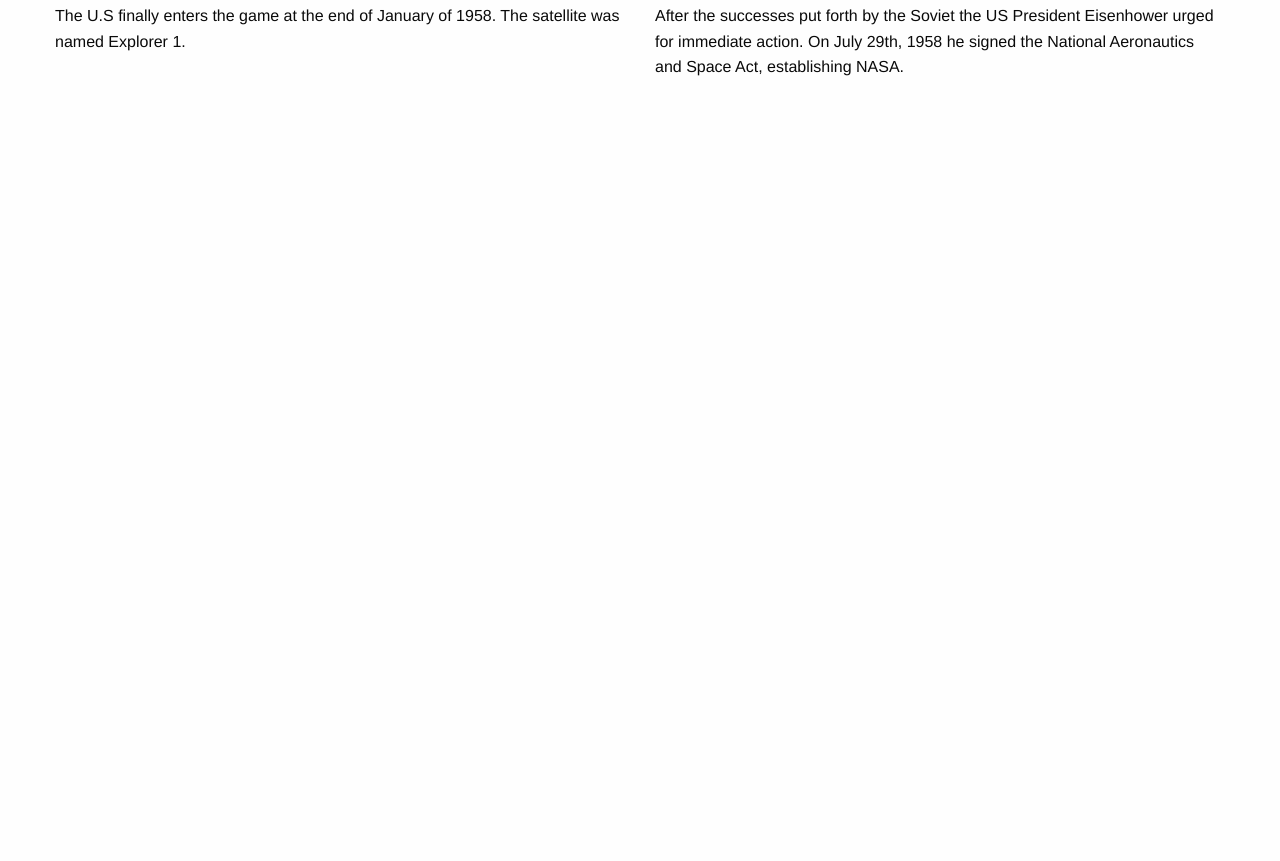
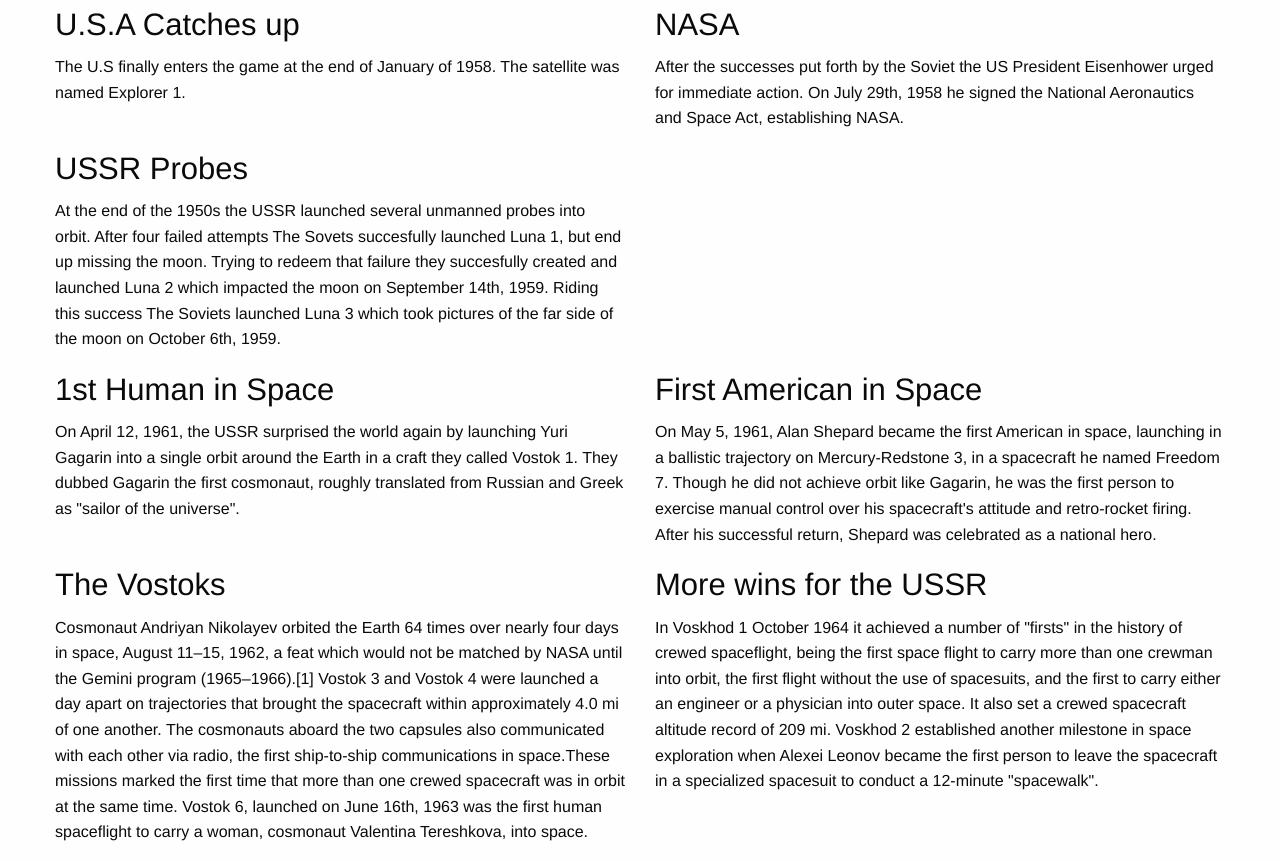
Before and after one commit to TessSayward/SpaceRaceTS, a plain HTML site: page index.html in a window 1280 px wide. Shown: the part 468-1329 px from the top of the page. Before the commit the page ends 800 px from the top, so only its background shows below. Drawn offline with Linux system fonts and the light colour scheme.

Commit message:
More Info

```diff
--- a/index.html
+++ b/index.html
@@ -43,7 +43,7 @@
 
           <div class="small-12 large-6 cell">
             <h3>Back to Back</h3>
-            <p>On November 3rd, 1957, less than a month after launching Sputnik 1, The Soviets launch another. Sputnik 2 was not only the second spacecraft launched into Orbit but the first to ever carry a living animal. Laika the Soviet space dog survived several orbits in space before dying a few hours after launch.<p>
+            <p>On November 3rd, 1957, less than a month after launching Sputnik 1, The Soviets launch another. Sputnik 2 was not only the second spacecraft launched into Orbit but the first to ever carry a living animal. Laika the Soviet space dog survived several orbits in space before dying a few hours after launch. The U.S wont reach this achivement until January 31st, 1961 when they launch a chimpanzee in space.<p>
           </div>
         </div>
       </div>
@@ -66,6 +66,51 @@
     </section>
 
 
+    <section class="probes">
+      <div class="grid-container">
+        <div class="grid-x grid-margin-x">
+          <div class="small-12 large-6 cell">
+            <h3>USSR Probes</h3>
+            <p>At the end of the 1950s the USSR launched several unmanned probes into orbit. After four failed attempts The Sovets succesfully launched Luna 1, but end up missing the moon. Trying to redeem that failure they succesfully created and launched Luna 2 which impacted the moon on September 14th, 1959. Riding this success The Soviets launched Luna 3 which took pictures of the far side of the moon on October 6th, 1959.<p>
+          </div>
+        </div>
+      </div>
+    </section>
+
+<section class="early1960">
+      <div class="grid-container">
+        <div class="grid-x grid-margin-x">
+          <div class="small-12 large-6 cell">
+            <h3>1st Human in Space</h3>
+            <p>On April 12, 1961, the USSR surprised the world again by launching Yuri Gagarin into a single orbit around the Earth in a craft they called Vostok 1. They dubbed Gagarin the first cosmonaut, roughly translated from Russian and Greek as "sailor of the universe".<p>
+          </div>
+
+          <div class="small-12 large-6 cell">
+            <h3>First American in Space</h3>
+            <p>On May 5, 1961, Alan Shepard became the first American in space, launching in a ballistic trajectory on Mercury-Redstone 3, in a spacecraft he named Freedom 7. Though he did not achieve orbit like Gagarin, he was the first person to exercise manual control over his spacecraft's attitude and retro-rocket firing. After his successful return, Shepard was celebrated as a national hero.<p>
+          </div>
+        </div>
+
+        <div class="grid-x grid-margin-x">
+          <div class="small-12 large-6 cell">
+            <h3>The Vostoks</h3>
+            <p>Cosmonaut Andriyan Nikolayev orbited the Earth 64 times over nearly four days in space, August 11–15, 1962, a feat which would not be matched by NASA until the Gemini program (1965–1966).[1]
+
+            Vostok 3 and Vostok 4 were launched a day apart on trajectories that brought the spacecraft within approximately 4.0 mi of one another. The cosmonauts aboard the two capsules also communicated with each other via radio, the first ship-to-ship communications in space.These missions marked the first time that more than one crewed spacecraft was in orbit at the same time.
+
+            Vostok 6, launched on June 16th, 1963 was the first human spaceflight to carry a woman, cosmonaut Valentina Tereshkova, into space.<p>
+          </div>
+
+          <div class="small-12 large-6 cell">
+            <h3>More wins for the USSR</h3>
+            <p>In Voskhod 1 October 1964 it achieved a number of "firsts" in the history of crewed spaceflight, being the first space flight to carry more than one crewman into orbit, the first flight without the use of spacesuits, and the first to carry either an engineer or a physician into outer space. It also set a crewed spacecraft altitude record of 209 mi.
+
+              Voskhod 2 established another milestone in space exploration when Alexei Leonov became the first person to leave the spacecraft in a specialized spacesuit to conduct a 12-minute "spacewalk".<p>
+          </div>
+        </div>
+      </div>
+    </section>
+
 
 
 
```
